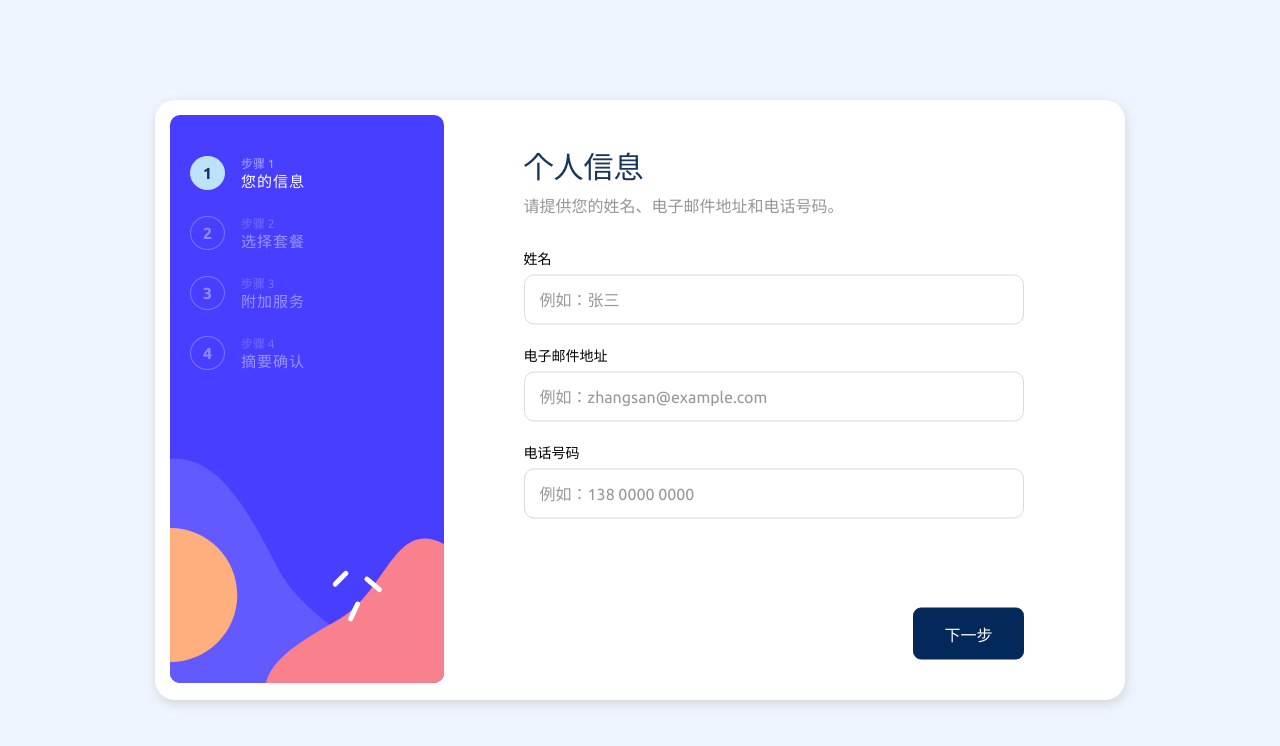
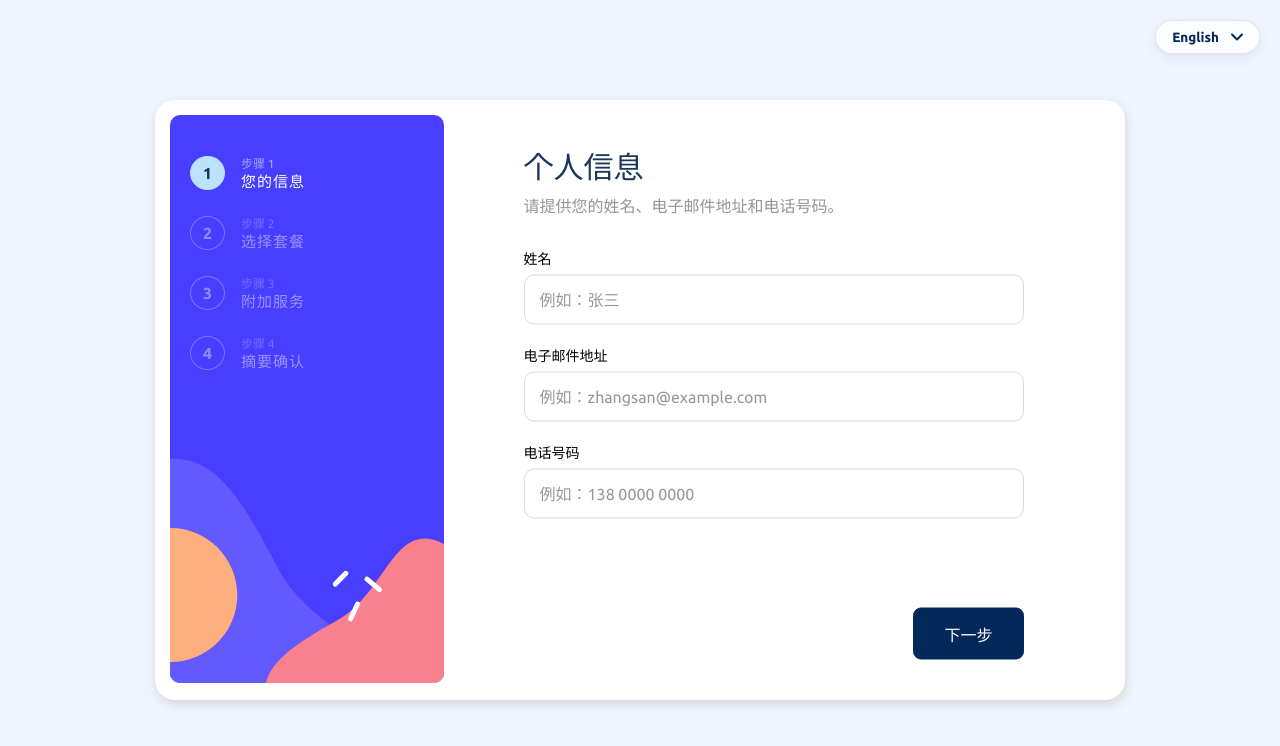
Before and after one commit to Mr-CG-end/multi-step-form, a Vue app: page / in a window 1280 px wide. Shown: the top 746 px of the page. Built offline with nearby package versions, Linux system fonts and the light colour scheme.

Commit message:
feat: 创建语言切换组件

```diff
--- a/package.json
+++ b/package.json
@@ -4,7 +4,7 @@
   "version": "0.1.0",
   "private": true,
   "scripts": {
-    "serve": "vue-cli-service serve",
+    "dev": "vue-cli-service serve",
     "build": "vue-cli-service build",
     "lint": "vue-cli-service lint"
   },
--- a/src/App.vue
+++ b/src/App.vue
@@ -1,13 +1,14 @@
 <template>
-  <nav>
-  </nav>
-  <router-view/>
+  <LanguageSwitcher />
+  <nav></nav>
+  <router-view />
 </template>
 
 <script setup lang="ts">
+import LanguageSwitcher from "@/components/LanguageSwitcher.vue";
 </script>
 
 <style lang="scss">
-@import '@/assets/scss/default.scss';
-@import '@/assets/scss/commons.scss';
+@use "@/assets/scss/default.scss";
+@use "@/assets/scss/commons.scss";
 </style>
--- /dev/null
+++ b/src/components/LanguageSwitcher.vue
@@ -0,0 +1,204 @@
+<template>
+  <div class="language-switcher" ref="switcherRef">
+    <!-- 触发按钮 -->
+    <div
+      class="selector"
+      :class="{ 'is-open': isOpen }"
+      @click="toggleDropdown"
+    >
+      <span>{{ currentLanguageLabel }}</span>
+      <svg
+        class="arrow"
+        :class="{ rotate: isOpen }"
+        width="12"
+        height="8"
+        viewBox="0 0 12 8"
+        fill="none"
+        xmlns="http://www.w3.org/2000/svg"
+      >
+        <path
+          d="M1 1.5L6 6.5L11 1.5"
+          stroke="#03295A"
+          stroke-width="2"
+          stroke-linecap="round"
+          stroke-linejoin="round"
+        />
+      </svg>
+    </div>
+
+    <!-- 下拉菜单：带淡入淡出动画 -->
+    <Transition name="dropdown">
+      <ul v-if="isOpen" class="options-list">
+        <li
+          v-for="lang in languages"
+          :key="lang.code"
+          class="option-item"
+          :class="{ active: locale === lang.code }"
+          @click="selectLanguage(lang.code)"
+        >
+          <span class="indicator" v-show="locale === lang.code"></span>
+          {{ lang.label }}
+        </li>
+      </ul>
+    </Transition>
+  </div>
+</template>
+
+<script setup lang="ts">
+import { ref, computed, onMounted, onUnmounted } from "vue";
+import { useI18n } from "vue-i18n";
+import { setStoredLocale } from "@/i18n";
+
+const { locale } = useI18n();
+
+const languages = [
+  { code: "zh-CN", label: "简体中文" },
+  { code: "zh-TW", label: "繁體中文" },
+  { code: "en", label: "English" },
+];
+
+const isOpen = ref(false);
+const switcherRef = ref<HTMLElement | null>(null);
+
+// 计算当前语言显示的名称
+const currentLanguageLabel = computed(() => {
+  return languages.find((l) => l.code === locale.value)?.label || "Language";
+});
+
+const toggleDropdown = () => {
+  isOpen.value = !isOpen.value;
+};
+
+const selectLanguage = (code: string) => {
+  locale.value = code;
+  setStoredLocale(code);
+  isOpen.value = false; // 选择后隐藏
+};
+
+// 点击外部区域自动关闭下拉框
+const handleClickOutside = (event: MouseEvent) => {
+  if (switcherRef.value && !switcherRef.value.contains(event.target as Node)) {
+    isOpen.value = false;
+  }
+};
+
+onMounted(() => {
+  document.addEventListener("click", handleClickOutside);
+});
+
+onUnmounted(() => {
+  document.removeEventListener("click", handleClickOutside);
+});
+</script>
+
+<style scoped>
+.language-switcher {
+  position: absolute;
+  top: 20px;
+  right: 20px;
+  z-index: 100;
+  font-family: "ubuntu-bold", sans-serif;
+  user-select: none; /* 防止点击时双击选中文本 */
+}
+
+/* 主选择框 (完全自定义，替代原 select) */
+.selector {
+  display: flex;
+  align-items: center;
+  justify-content: space-between;
+  gap: 12px;
+  padding: 8px 16px;
+  border-radius: 20px;
+  border: 1px solid rgba(83, 77, 147, 0.15);
+  background-color: rgba(255, 255, 255, 0.85);
+  color: #03295a;
+  font-size: 13.5px;
+  cursor: pointer;
+  backdrop-filter: blur(10px);
+  box-shadow: 0 4px 16px rgba(3, 41, 90, 0.06), 0 2px 4px rgba(3, 41, 90, 0.04);
+  transition: all 0.3s cubic-bezier(0.25, 0.8, 0.25, 1);
+}
+
+.selector:hover,
+.selector.is-open {
+  background-color: #ffffff;
+  border-color: rgba(83, 77, 147, 0.3);
+  box-shadow: 0 8px 24px rgba(3, 41, 90, 0.1), 0 4px 8px rgba(3, 41, 90, 0.04);
+  transform: translateY(-2px);
+}
+
+/* 箭头在展开时具备翻转动画 */
+.arrow {
+  transition: transform 0.3s ease;
+}
+.arrow.rotate {
+  transform: rotate(180deg);
+}
+
+/* 彻底重写的独立下拉列表面板 */
+.options-list {
+  position: absolute;
+  top: calc(100% + 12px); /* 距离触发按钮底部 12px 留白 */
+  right: 0;
+  width: max-content;
+  min-width: 140px;
+  margin: 0;
+  padding: 8px;
+  list-style: none;
+  background-color: #ffffff;
+  border-radius: 14px; /* 柔和的大圆角弹框 */
+  box-shadow: 0 12px 36px rgba(3, 41, 90, 0.12),
+    0 4px 12px rgba(3, 41, 90, 0.04);
+  border: 1px solid rgba(83, 77, 147, 0.08); /* 极致微弱的高级线框 */
+  transform-origin: top right;
+}
+
+/* 独立交互的选项单条 */
+.option-item {
+  position: relative;
+  display: flex;
+  align-items: center;
+  padding: 10px 16px 10px 26px;
+  font-size: 13.5px;
+  color: #1a365b;
+  font-family: "ubuntu-medium", sans-serif;
+  border-radius: 8px;
+  cursor: pointer;
+  transition: all 0.2s ease;
+}
+
+.option-item:hover {
+  background-color: rgba(65, 62, 255, 0.05); /* 淡淡的一层点睛紫蓝色层 */
+  color: #413eff;
+}
+
+.option-item.active {
+  background-color: rgba(65, 62, 255, 0.08);
+  color: #413eff;
+  font-family: "ubuntu-bold", sans-serif;
+}
+
+/* 选中项的那个专属光点 */
+.indicator {
+  position: absolute;
+  left: 10px;
+  width: 6px;
+  height: 6px;
+  border-radius: 50%;
+  background-color: #413eff;
+  box-shadow: 0 0 6px rgba(65, 62, 255, 0.5); /* 给点位增加极其微弱的弥散发光 */
+}
+
+/* Vue 自带弹出/消失动画引擎 */
+.dropdown-enter-active,
+.dropdown-leave-active {
+  transition: opacity 0.25s ease,
+    transform 0.25s cubic-bezier(0.34, 1.56, 0.64, 1);
+}
+
+.dropdown-enter-from,
+.dropdown-leave-to {
+  opacity: 0;
+  transform: scale(0.95) translateY(-5px);
+}
+</style>
--- a/src/main.ts
+++ b/src/main.ts
@@ -3,8 +3,8 @@ import App from "./App.vue";
 import router from "./router";
 import { createPinia } from "pinia";
 import { piniaPersistedState } from "./plugins/piniaPersistedState";
-
+import i18n from "./i18n";
 const pinia = createPinia();
 pinia.use(piniaPersistedState);
 
-createApp(App).use(router).use(pinia).mount("#app");
+createApp(App).use(router).use(pinia).use(i18n).mount("#app");
```
